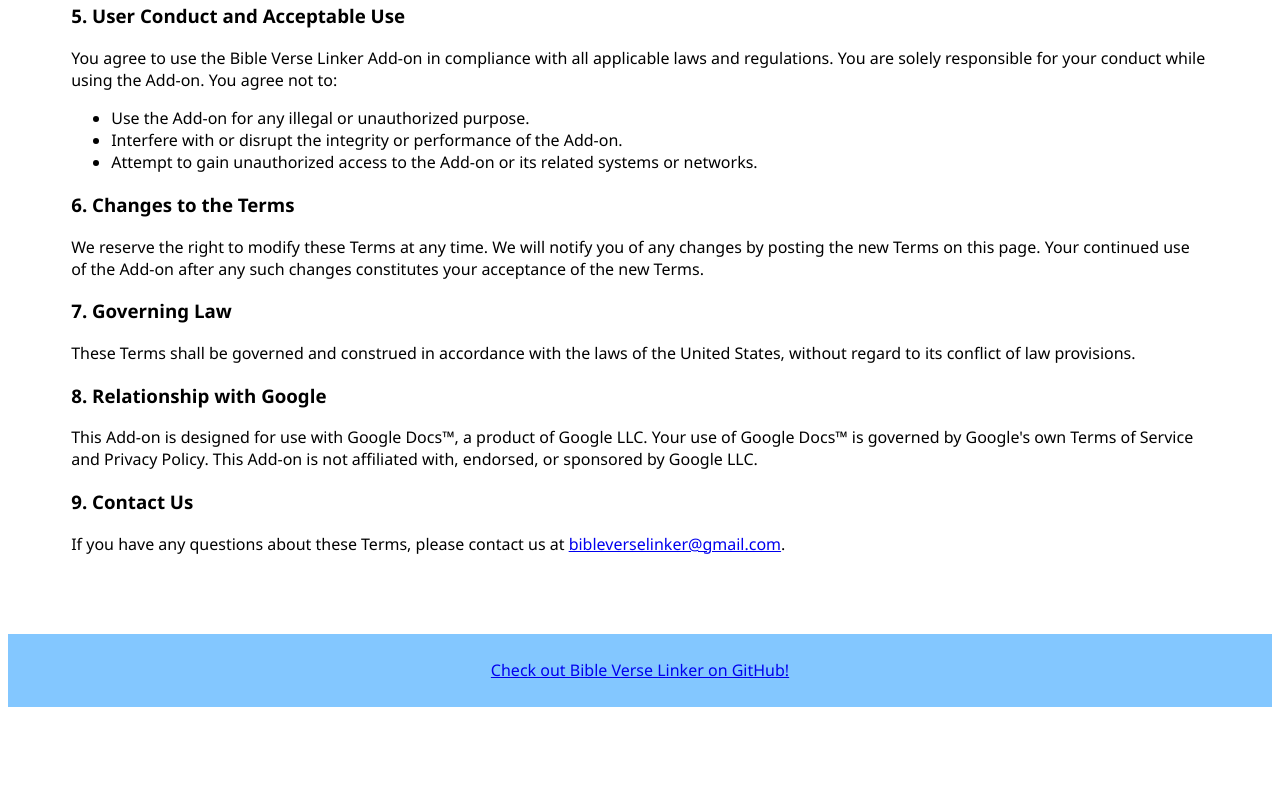
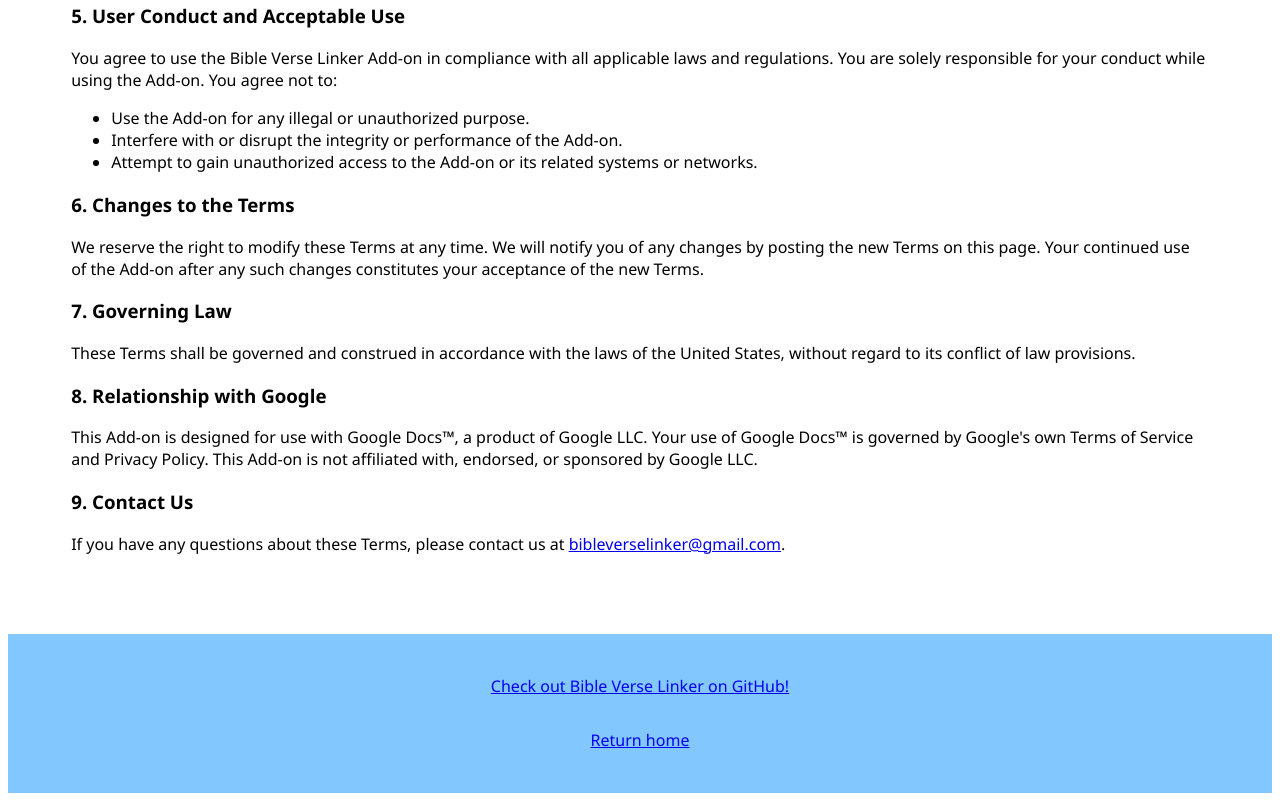
Before and after one commit to anovak4/bible-verse-linker, a plain HTML site: page docs/terms-of-service.html in a window 1280 px wide. Shown: the part 990-1791 px from the top of the page. Before the commit the page ends 1705 px from the top, so only its background shows below. Drawn offline with Linux system fonts and the light colour scheme.

Commit message:
update footer

```diff
--- a/docs/style.css
+++ b/docs/style.css
@@ -4,14 +4,16 @@
 
 div.header {
     display: flex;
-    justify-content: center;
+    flex-direction: column;
+    align-items: center;
     background-color: #83c7ff;
     padding: 0%;
 }
 
 div.footer {
     display: flex;
-    justify-content: center;
+    flex-direction: column;
+    align-items: center;
     background-color: #83c7ff;
     padding: 2%;
 }
--- a/docs/terms-of-service.html
+++ b/docs/terms-of-service.html
@@ -55,7 +55,8 @@
     </div>
 
     <div class="footer">
-        <a href="https://github.com/anovak4/bible-verse-linker">Check out Bible Verse Linker on GitHub!</a>
+        <p><a href="https://github.com/anovak4/bible-verse-linker">Check out Bible Verse Linker on GitHub!</a></p>
+        <p><a href="https://anovak4.github.io/bible-verse-linker/">Return home</a></p>
     </div>
 
 </body>
```
Also changed, not shown: docs/privacy-policy.html (+2 -1 lines).
